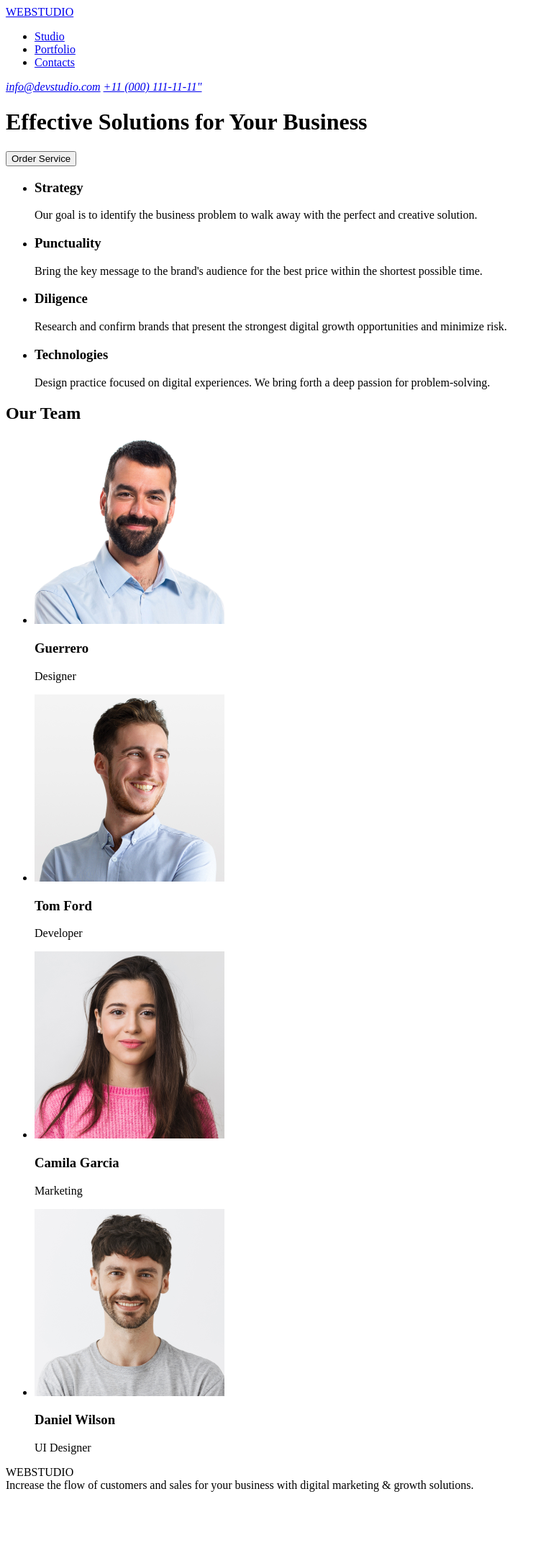
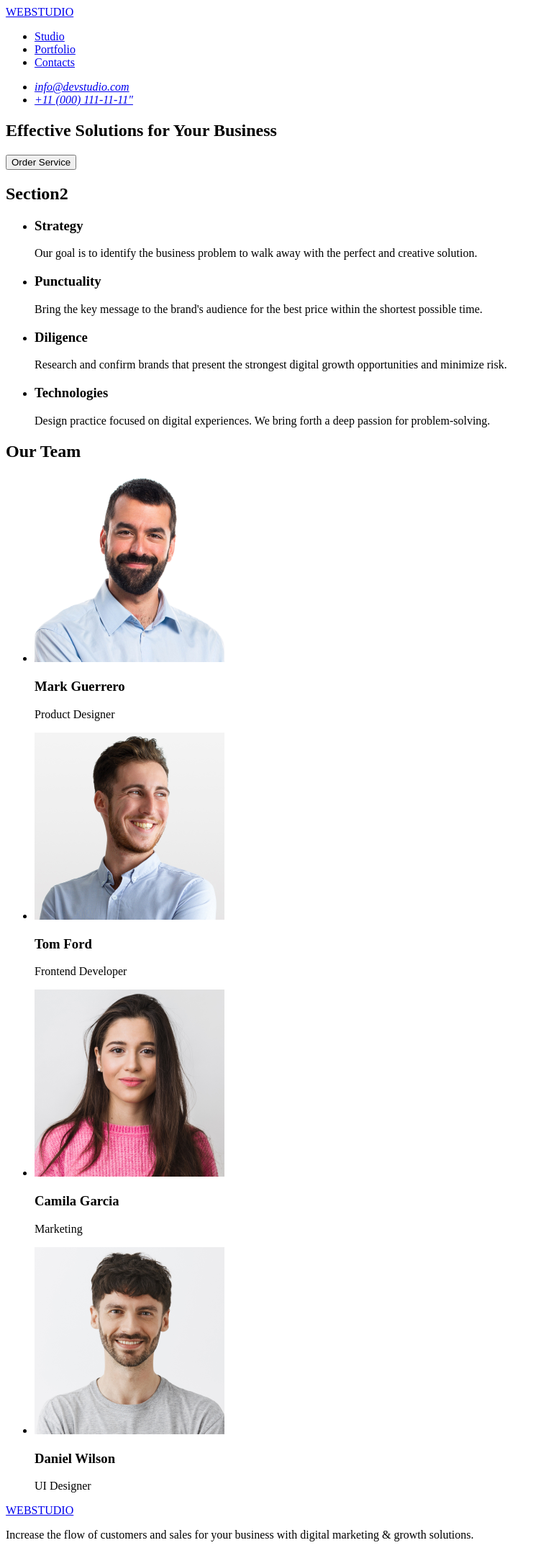
Before and after one commit to Vitavanika/goit-markup-hw-01, a plain HTML site: page index.html in a window 1280 px wide. Shown: the whole page at 72% size, without its empty margins (0-759 px from the left). Before the commit the page ends 2089 px from the top, so only its background shows below. Drawn offline with Linux system fonts and the light colour scheme.

Commit message:
correct index file

```diff
--- a/index.html
+++ b/index.html
@@ -10,7 +10,7 @@
     <!--навігація-->
     <header>
       <nav>
-        <a href="index.html">WEBSTUDIO</a>
+        <a href="./index.html">WEBSTUDIO</a>
         <ul>
           <li><a href="#studio">Studio</a></li>
           <li><a href="#portfolio">Portfolio</a></li>
@@ -18,15 +18,26 @@
         </ul>
       </nav>
       <address>
-        <a href="mailto:info@devstudio.com">info@devstudio.com</a>
-        <a href="tel:+110001111111">+11 (000) 111-11-11"</a>
+        <ul>
+          <li>
+            <a href="mailto:info@devstudio.com">info@devstudio.com</a>
+          </li>
+          <li>
+            <a href="tel:+110001111111">+11 (000) 111-11-11"</a>
+          </li>
+        </ul>
       </address>
     </header>
     <!--main-->
     <main>
-      <h1>Effective Solutions for Your Business</h1>
-      <button name="btnOrder" type="button">Order Service</button>
+      <!--Section1-->
       <section>
+        <h1>Effective Solutions for Your Business</h1>
+        <button name="btnOrder" type="button">Order Service</button>
+      </section>
+      <!--Section2-->
+      <section>
+        <h2>Section2</h2>
         <ul>
           <li>
             <h3>Strategy</h3>
@@ -58,33 +69,33 @@
           </li>
         </ul>
       </section>
-      <!--Section_Team-->
+      <!--Section3_Team-->
       <section>
         <h2>Our Team</h2>
         <ul>
           <li>
             <img
-              src="images/img-1.jpg"
+              src="./images/img-1.jpg"
               alt="Mark Guerrero"
               width="264"
               height="260"
             />
-            <h3>Guerrero</h3>
-            <p>Designer</p>
+            <h3>Mark Guerrero</h3>
+            <p>Product Designer</p>
           </li>
           <li>
             <img
-              src="images/img-2.jpg"
+              src="./images/img-2.jpg"
               alt="Tom Ford"
               width="264"
               height="260"
             />
             <h3>Tom Ford</h3>
-            <p>Developer</p>
+            <p>Frontend Developer</p>
           </li>
           <li>
             <img
-              src="images/img-3.jpg"
+              src="./images/img-3.jpg"
               alt="Camila Garcia"
               width="264"
               height="260"
@@ -94,7 +105,7 @@
           </li>
           <li>
             <img
-              src="images/img-4.jpg"
+              src="./images/img-4.jpg"
               alt="Daniel Wilson"
               width="264"
               height="260"
@@ -107,8 +118,8 @@
     </main>
     <!--footer-->
     <footer>
+      <a href="./index.html">WEBSTUDIO</a>
       <p>
-        WEBSTUDIO<br />
         Increase the flow of customers and sales for your business with digital
         marketing & growth solutions.
       </p>
```
